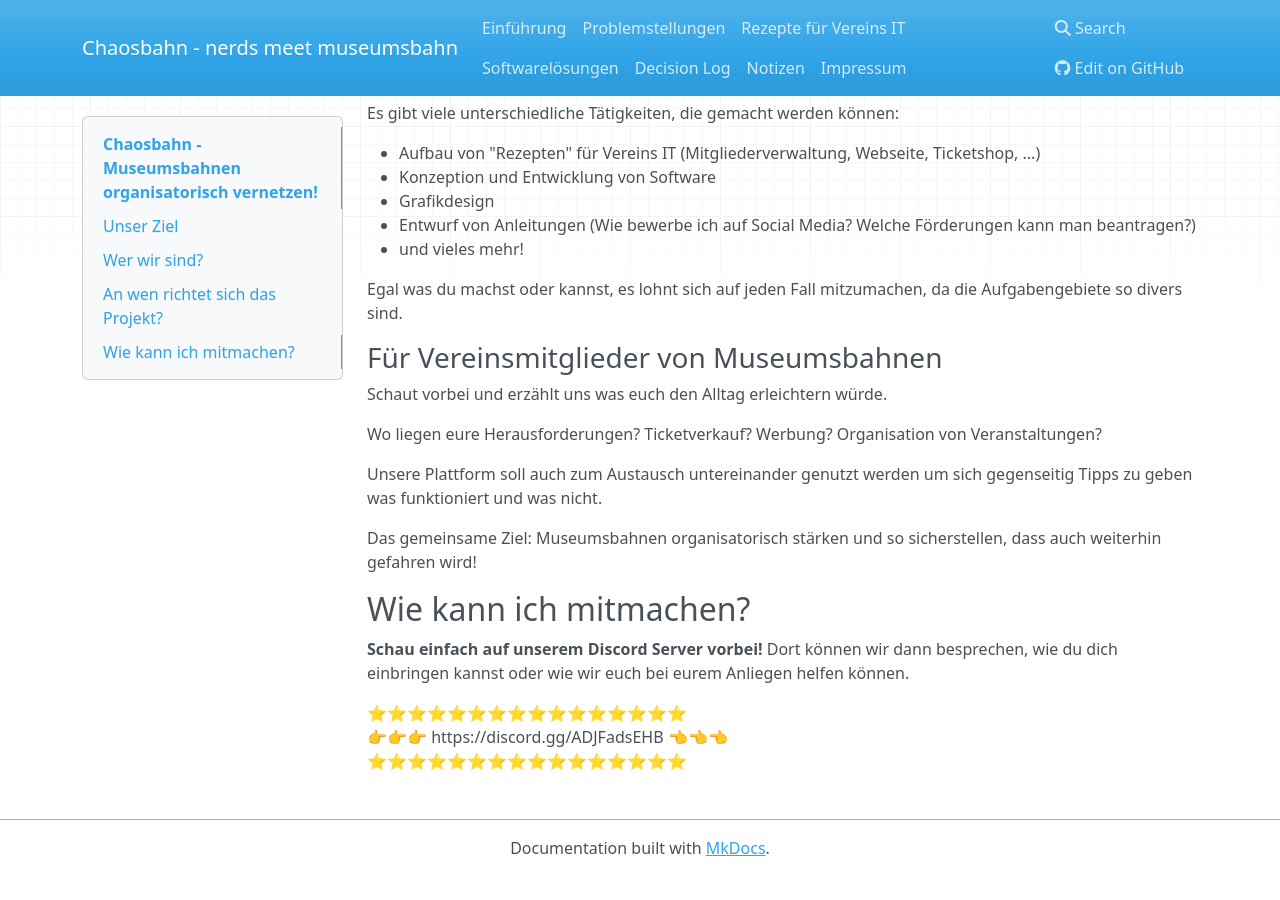
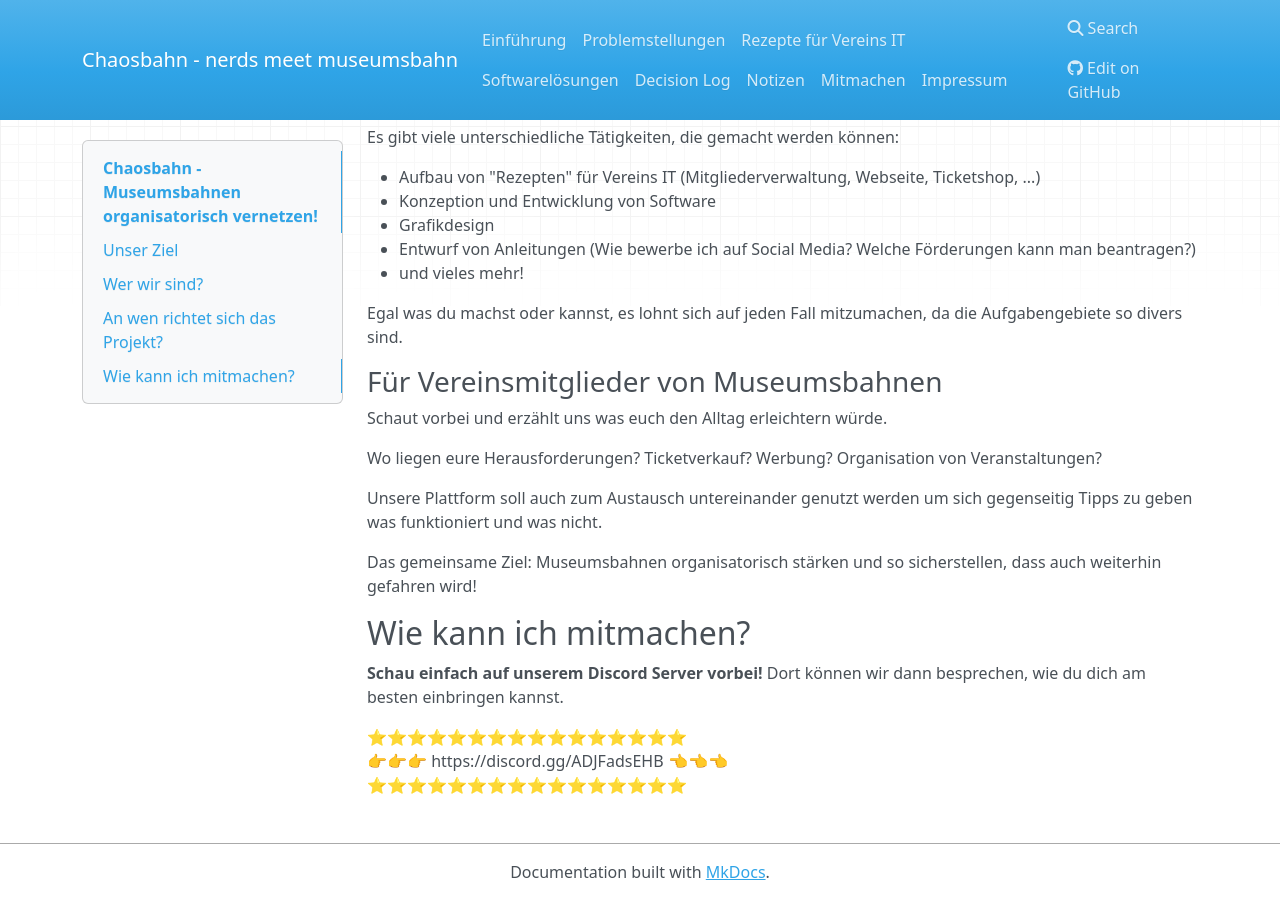
Before and after one commit to museumsbahn-it-community/museumsbahn-knowledgebase, an MkDocs documentation site: the page built from docs/index.md, in a window 1280 px wide and 900 px high, scrolled down 1017 px. Built offline with MkDocs 1.6.1, drawn with Linux system fonts in a browser that asks for light colours; nearby versions of some CDN libraries; before the commit the page ends 1893 px from its top, so only the background shows below that.

Commit message:
add mitmachen page

```diff
--- a/docs/index.md
+++ b/docs/index.md
@@ -58,7 +58,7 @@
 ## Wie kann ich mitmachen?
 
 **Schau einfach auf unserem Discord Server vorbei!**
-Dort können wir dann besprechen, wie du dich einbringen kannst oder wie wir euch bei eurem Anliegen helfen können.
+Dort können wir dann besprechen, wie du dich am besten einbringen kannst.
 
 ⭐⭐⭐⭐⭐⭐⭐⭐⭐⭐⭐⭐⭐⭐⭐⭐
 👉👉👉 https://discord.gg/ADJFadsEHB 👈👈👈
--- a/mkdocs.yml
+++ b/mkdocs.yml
@@ -15,4 +15,5 @@
   - "Softwarelösungen": "03 Softwarelösungen der Museumsbahn IT-Community"
   - "Decision Log": "04 Entscheidungsdokumentation (Decision Log)"
   - "Notizen": "99 Notizen"
+  - "Mitmachen": "mitmachen.md"
   - "Impressum": "impressum.md"
```
Also changed, not shown: docs/mitmachen.md (added, +8 -0 lines).
